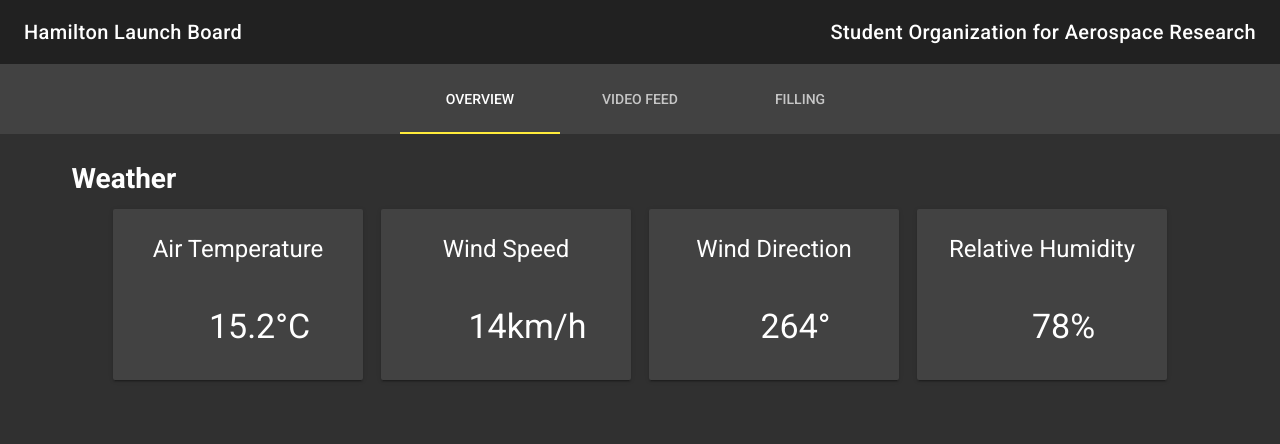
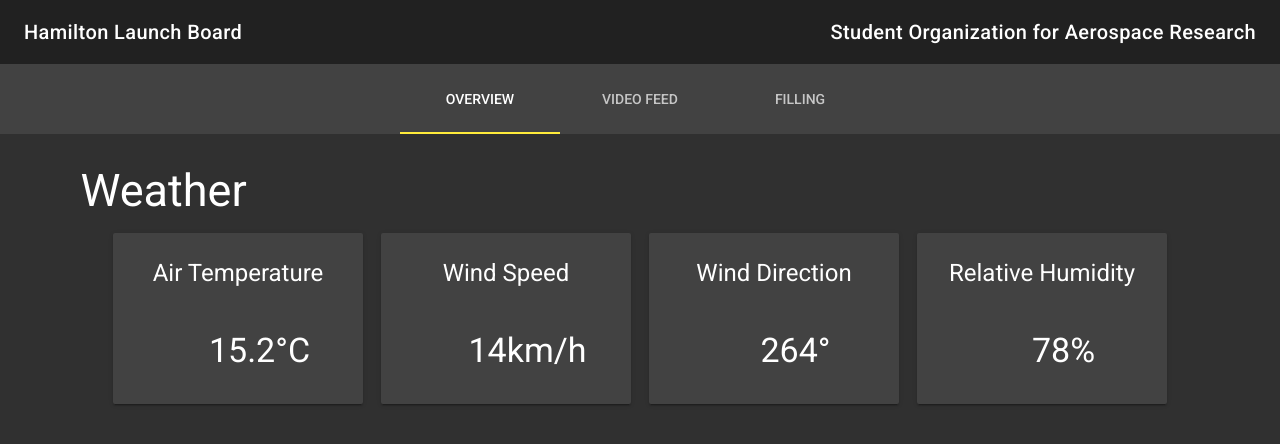
Before and after one commit to StudentOrganisationForAerospaceResearch/hamilton_launch_system, a Vue app in the folder hamilton_launch_board/: page /overview in a window 1280 px wide. Shown: the top 444 px of the page. Built offline with nearby package versions, Linux system fonts and the light colour scheme; some icons are missing.

Commit message:
adjusted weather title

```diff
--- a/hamilton_launch_board/src/views/pages/Overview.vue
+++ b/hamilton_launch_board/src/views/pages/Overview.vue
@@ -3,7 +3,7 @@
     <v-layout>
       <v-flex>
         <div class="weather">
-          <h1>Weather</h1>
+          <h1 class="display-2">Weather</h1>
           <div class="weather-content">
             <v-card class="weather-card" raised>
               <v-card-title primary-title>
@@ -68,6 +68,16 @@ export default {
 
 <!-- Add "scoped" attribute to limit CSS to this component only -->
 <style scoped>
+
+.weather {
+  max-width: 1200px;
+  margin: auto;
+}
+
+.weather h1 {
+  margin: 9px;
+}
+
 .weather-content {
   display: flex;
   flex-direction: row;
```
